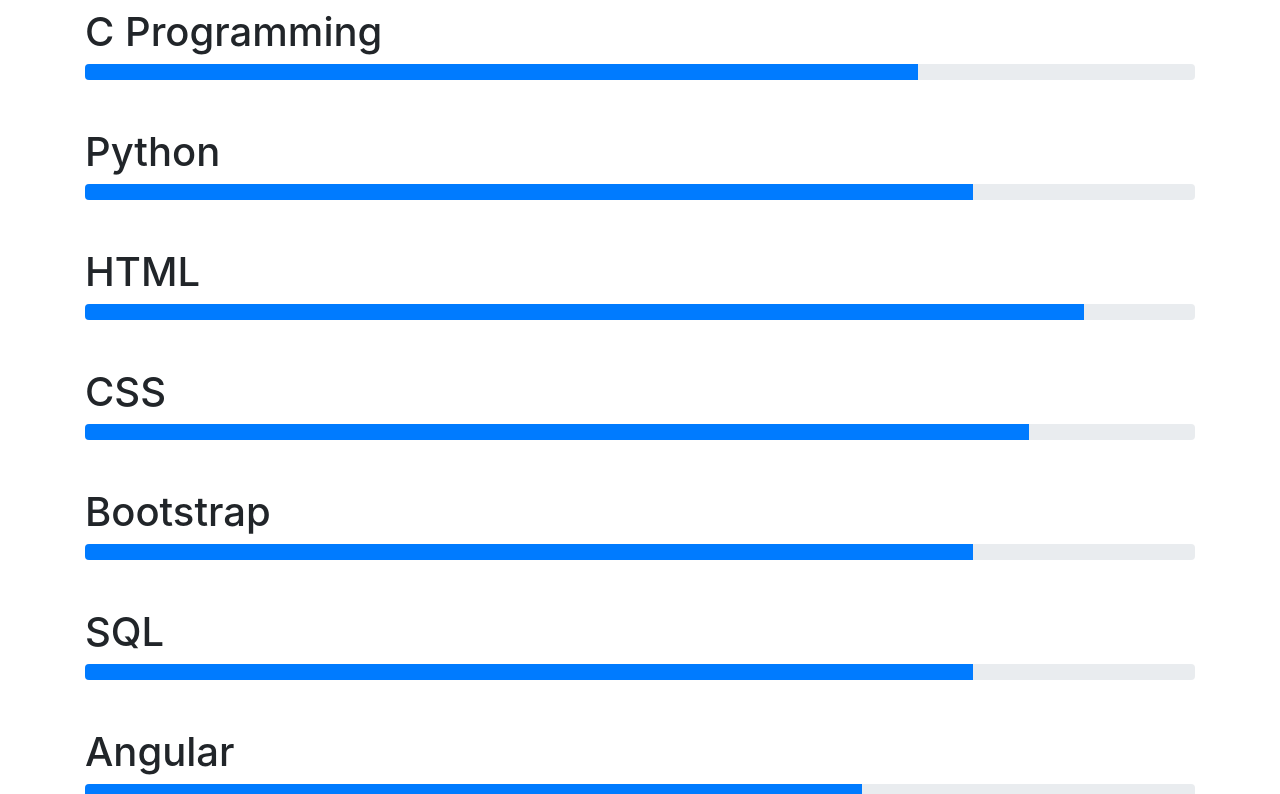
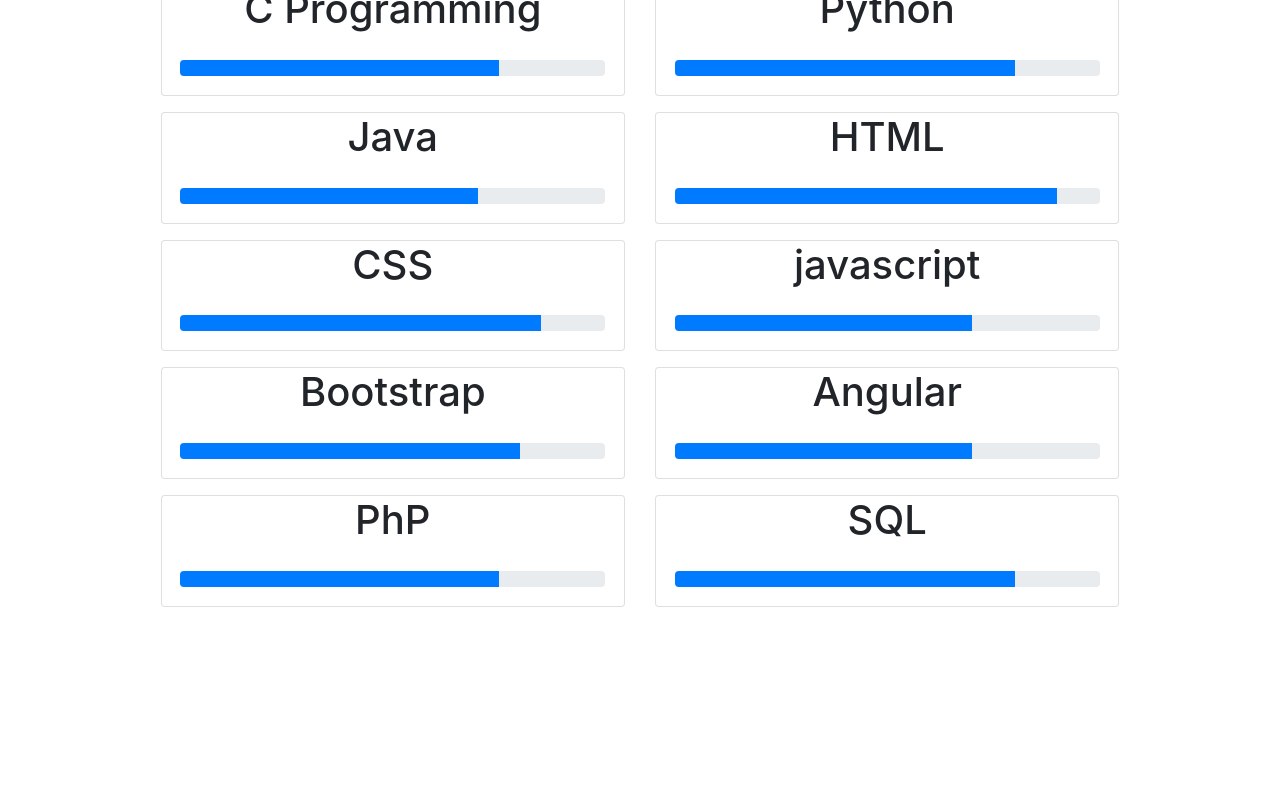
Before and after one commit to PraneethRaoA/portfolio, a plain HTML site: page About.html in a window 1280 px wide. Shown: the part 742-1536 px from the top of the page. After the commit the page ends 1365 px from the top, so only its background shows below. Drawn offline with nearby package versions, Linux system fonts and the light colour scheme.

Commit message:
updated about/skills

```diff
--- a/About.html
+++ b/About.html
@@ -15,7 +15,7 @@
 </head>
 <body>
     <h1 class="text-center fixed bg-light py-3">Education</h1>
-    <div class="container text-center pt-5 my-5">
+    <div class="container text-center pt-5 ">
         <div class="row " style="padding-left: 2cm; padding-right: 2cm;">
             <div class="col-12 col-md-4  my-2">
                 <div class="card shadow" >
@@ -28,9 +28,6 @@
                             LifeLine High School
                         </h5>
                         <h6>Scored 8.3 GPA</h6>
-
-
-
                     </div>
                 </div>
             </div>
@@ -46,8 +43,6 @@
                            SriGayatri junior College
                         </h5>
                         <h6>Scored 77.4%</h6>
-
-
                     </div>
                 </div>
             </div>
@@ -63,84 +58,135 @@
                             CMR Institute of Technology
                         </h5>
                         <h6>Scored 7.71 CGPA<small>(till 3-1 semester)</small></h6>
-
-
-
                     </div>
                 </div>
             </div>
         </div>
 
     </div>
-    <div>
-        <div>
-            <h1 class="text-center bg-light py-3">Skills</h1>
-        </div>
-        <div class="container">
+    <div >
+        <h1 class="text-center bg-light py-3 mt-5" >Skills</h1>
+        <div class="container text-center pt-2 my-2">
+            <div class="row " style="padding-left: 2cm; padding-right: 2cm;">
+                <div class="col-12 col-md-6  my-2">
+                    <div class="card " >
                         <h1 >C Programming</h1>
-            <div class="progress">
+                        <div class="progress" style="margin: 5mm;">
                             <div class="progress-bar" role="progressbar" aria-valuenow="75"
                             aria-valuemin="0" aria-valuemax="100" style="width:75%">
 
                             </div>
-            </div><br><br>
-
+                        </div>
+                    </div>
+                </div>
+                <div class="col-12 col-md-6  my-2">
+                    <div class="card " >
                         <h1 >Python</h1>
-            <div class="progress">
-                <div class="progress-bar" role="progressbar" aria-valuenow="80"
-                aria-valuemin="0" aria-valuemax="100" style="width:80%">
-
-                </div>
-            </div><br><br>
-
-            <h1>HTML</h1>
-            <div class="progress">
-                <div class="progress-bar" role="progressbar" aria-valuenow="90"
-                aria-valuemin="0" aria-valuemax="100" style="width:90%">
-
-                </div>
-            </div><br><br>
-
-            <h1 >CSS</h1>
-            <div class="progress">
-                <div class="progress-bar" role="progressbar" aria-valuenow="85"
-                aria-valuemin="0" aria-valuemax="100" style="width:85%">
-
-                </div>
-            </div><br><br>
-
-            <h1>Bootstrap</h1>
-            <div class="progress">
-                <div class="progress-bar" role="progressbar" aria-valuenow="80"
-                aria-valuemin="0" aria-valuemax="100" style="width:80%">
-
-                </div>
-            </div><br><br>
-
-            <h1>SQL</h1>
-            <div class="progress">
+                        <div class="progress" style="margin: 5mm;">
                             <div class="progress-bar" role="progressbar" aria-valuenow="80"
                             aria-valuemin="0" aria-valuemax="100" style="width:80%">
 
                             </div>
                         </div>
-            <br><br>
-
-            <h1>Angular</h1>
-            <div class="progress">
+                    </div>
+                </div>
+                <div class="col-12 col-md-6  my-2">
+                    <div class="card " >
+                        <h1 >Java</h1>
+                        <div class="progress" style="margin: 5mm;">
                             <div class="progress-bar" role="progressbar" aria-valuenow="70"
                             aria-valuemin="0" aria-valuemax="100" style="width:70%">
 
                             </div>
-            </div><br><br>
-            <h1>PhP</h1>
-            <div class="progress">
+                        </div>
+                    </div>
+                </div>
+                <div class="col-12 col-md-6  my-2">
+                    <div class="card " >
+                        <h1 >HTML</h1>
+                        <div class="progress" style="margin: 5mm;">
+                            <div class="progress-bar" role="progressbar" aria-valuenow="90"
+                            aria-valuemin="0" aria-valuemax="100" style="width:90%">
+
+                            </div>
+                        </div>
+                    </div>
+                </div>
+                <div class="col-12 col-md-6  my-2">
+                    <div class="card " >
+                        <h1 >CSS</h1>
+                        <div class="progress" style="margin: 5mm;">
+                            <div class="progress-bar" role="progressbar" aria-valuenow="85"
+                            aria-valuemin="0" aria-valuemax="100" style="width:85%">
+
+                            </div>
+                        </div>
+                    </div>
+                </div>
+                <div class="col-12 col-md-6  my-2">
+                    <div class="card " >
+                        <h1 >javascript</h1>
+                        <div class="progress" style="margin: 5mm;">
+                            <div class="progress-bar" role="progressbar" aria-valuenow="70"
+                            aria-valuemin="0" aria-valuemax="100" style="width:70%">
+
+                            </div>
+                        </div>
+                    </div>
+                </div>
+                <div class="col-12 col-md-6  my-2">
+                    <div class="card " >
+                        <h1 >Bootstrap</h1>
+                        <div class="progress" style="margin: 5mm;">
+                            <div class="progress-bar" role="progressbar" aria-valuenow="80"
+                            aria-valuemin="0" aria-valuemax="100" style="width:80%">
+
+                            </div>
+                        </div>
+                    </div>
+                </div>
+                <div class="col-12 col-md-6  my-2">
+                    <div class="card " >
+                        <h1 >Angular</h1>
+                        <div class="progress" style="margin: 5mm;">
+                            <div class="progress-bar" role="progressbar" aria-valuenow="70"
+                            aria-valuemin="0" aria-valuemax="100" style="width:70%">
+
+                            </div>
+                        </div>
+                    </div>
+                </div>
+                <div class="col-12 col-md-6  my-2">
+                    <div class="card " >
+                        <h1 >PhP</h1>
+                        <div class="progress" style="margin: 5mm;">
                             <div class="progress-bar" role="progressbar" aria-valuenow="75"
                             aria-valuemin="0" aria-valuemax="100" style="width:75%">
 
                             </div>
-            </div><br><br>
                         </div>
+                    </div>
+                </div>
+                <div class="col-12 col-md-6  my-2">
+                    <div class="card " >
+                        <h1 >SQL</h1>
+                        <div class="progress" style="margin: 5mm;">
+                            <div class="progress-bar" role="progressbar" aria-valuenow="80"
+                            aria-valuemin="0" aria-valuemax="100" style="width:80%">
+
+                            </div>
+                        </div>
+                    </div>
+                </div>
+                <br>
+            </div>
+        </div>
+
+
+
+
+
+
 
     </div>
 
```
Lines whose indentation alone changed are shown as unchanged.
